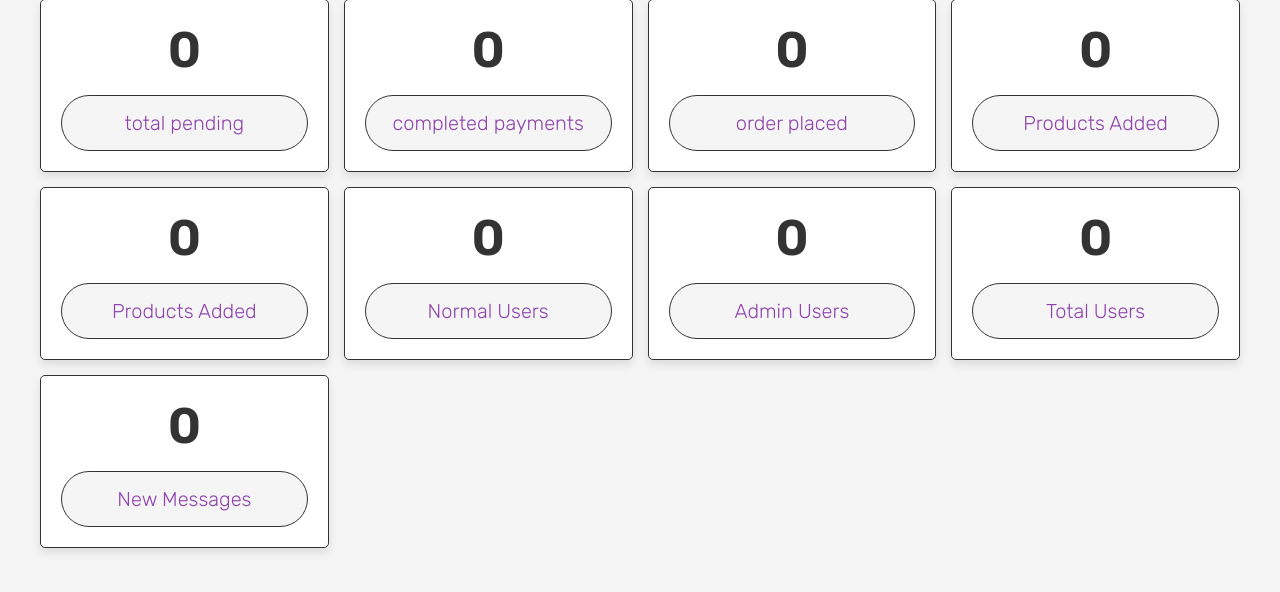
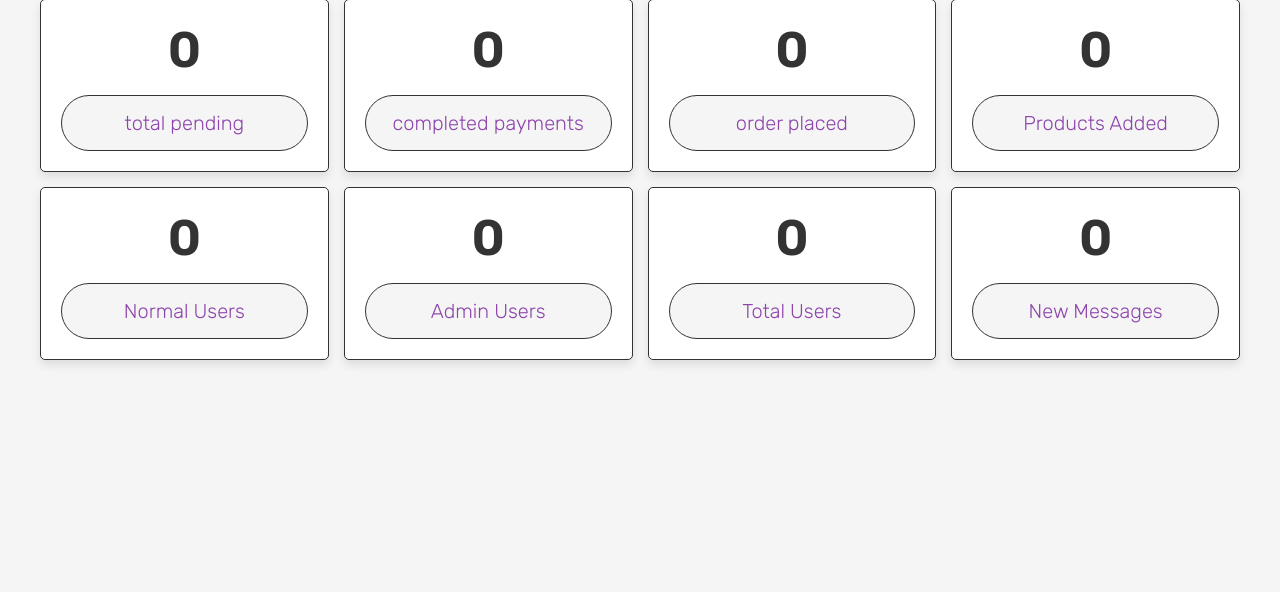
Before and after one commit to pratikshya127/project, a PHP site: page /admin_page.php in a window 1280 px wide. Shown: the part 167-759 px from the top of the page. Run offline with PHP 8.4, Linux system fonts and the light colour scheme; the visitor is signed in with stand-in values (Sample User, id 1); data that the repository does not hold is empty.

```diff
--- a/admin_page.php
+++ b/admin_page.php
@@ -88,17 +88,6 @@ $number_of_orders = mysqli_num_rows($select_orders);
 <p>order placed</p>
 </div>
 
-
-
-<div class ="box">
-<?php
-$select_products = mysqli_query($conn, "SELECT * FROM products") or die('Query Failed');
-$number_of_products = mysqli_num_rows($select_products);
-?>
-<h3><?php echo $number_of_products; ?></h3>
-<p>Products Added</p>
-</div>
-
 <div class ="box">
 <?php
 $select_products = mysqli_query($conn, "SELECT * FROM products") or die('Query Failed');
```
